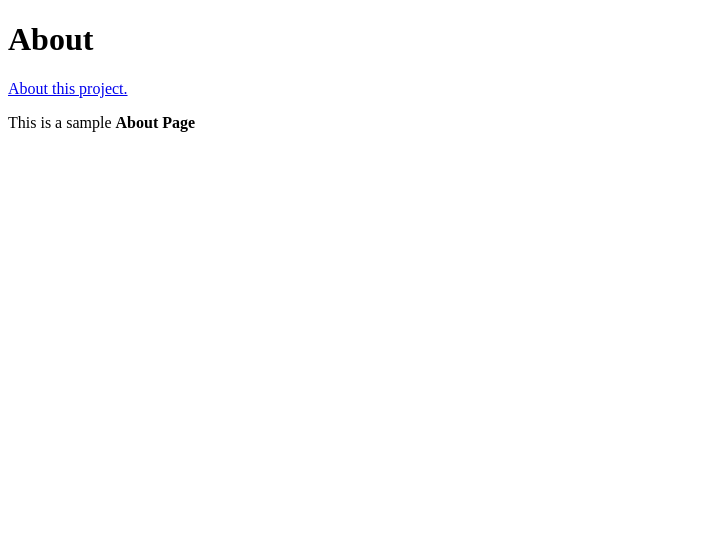
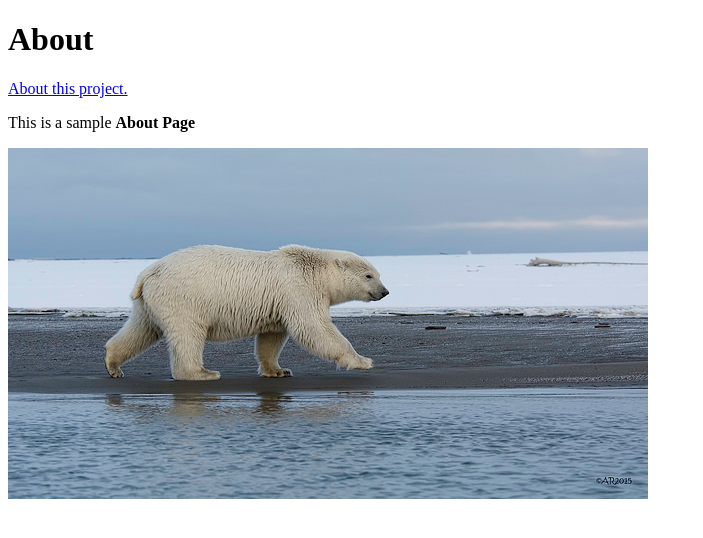
Before and after one commit to maalston/website, a plain HTML site: page about.html in a window 1280 px wide. Shown: the whole page, without its empty margins (0-703 px from the left). Drawn offline with Linux system fonts and the light colour scheme.

Commit message:
Add polar_bear.jpg

```diff
--- a/about.html
+++ b/about.html
@@ -9,5 +9,6 @@
     <p>
         This is a sample <strong> About Page</strong>
     </p>
+    <img src="images/polar_bear.jpg" />
   </body>
 </html>
```
Also changed, not shown: images/polar_bear.jpg (added).
